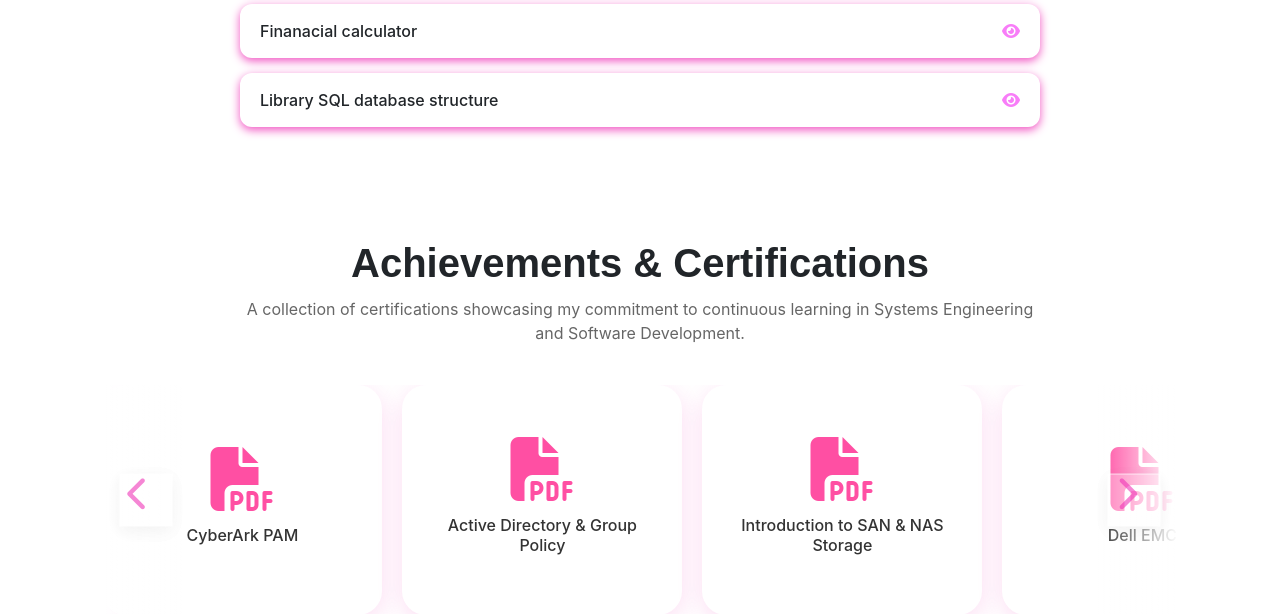
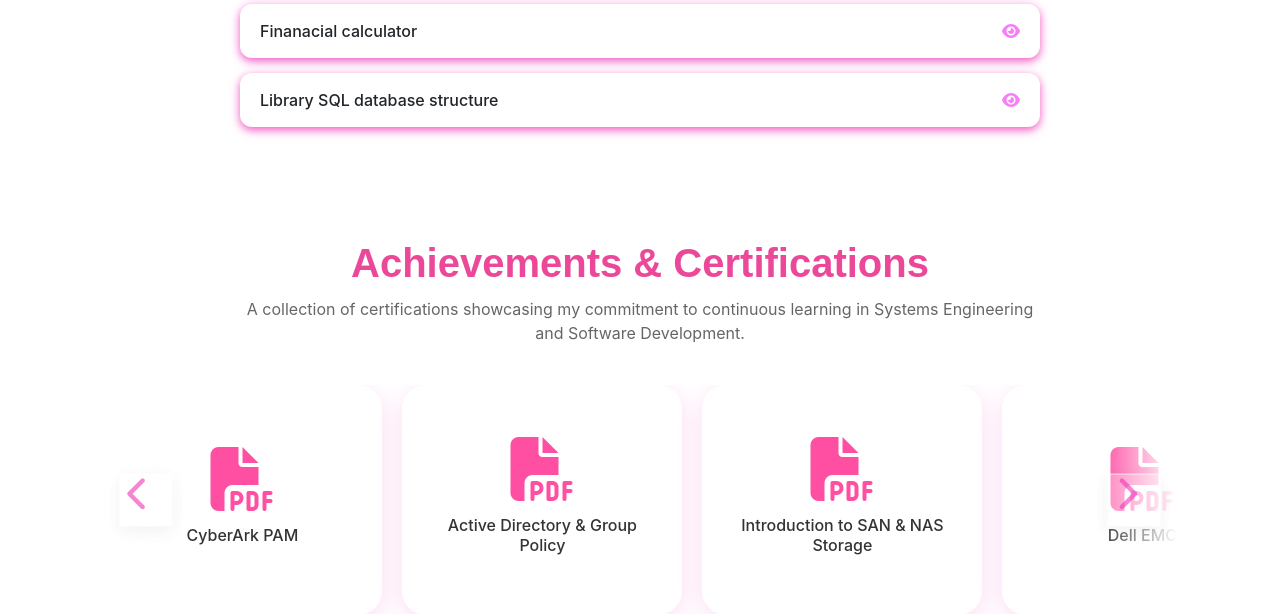
Before and after one commit to lelonkala/Nombulelo-Portfolio, a Flask app: template templates/projects.html in a window 1280 px wide. Shown: the part 321-935 px from the top of the page. Run offline with Flask 3, Linux system fonts and the light colour scheme; the template is opened without the code that fills it, so the values that code supplies are empty; some libraries are stand-ins or nearby versions.

Commit message:
Heading color changed .2

```diff
--- a/static/css/carousel.css
+++ b/static/css/carousel.css
@@ -5,7 +5,7 @@
 }
 
 .certifications-section h1 {
-    color: ec4899;
+    color: #ec4899;
     font-size: 2.5rem;
     font-weight: 600;
     margin-bottom: 10px;
```
